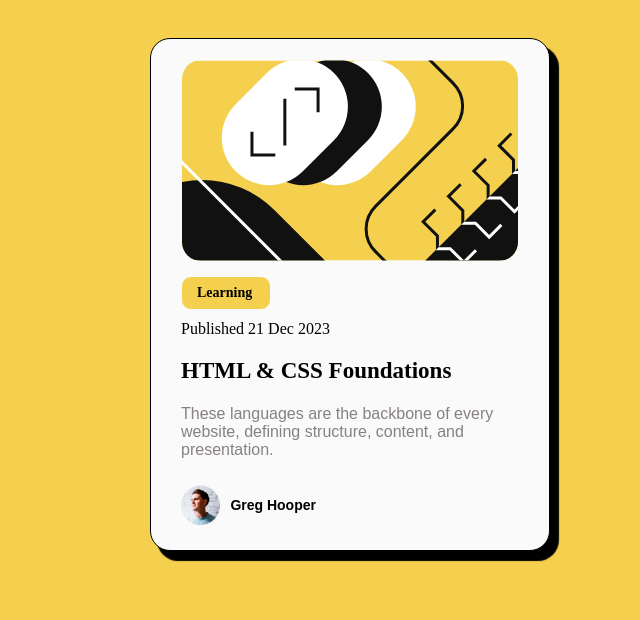
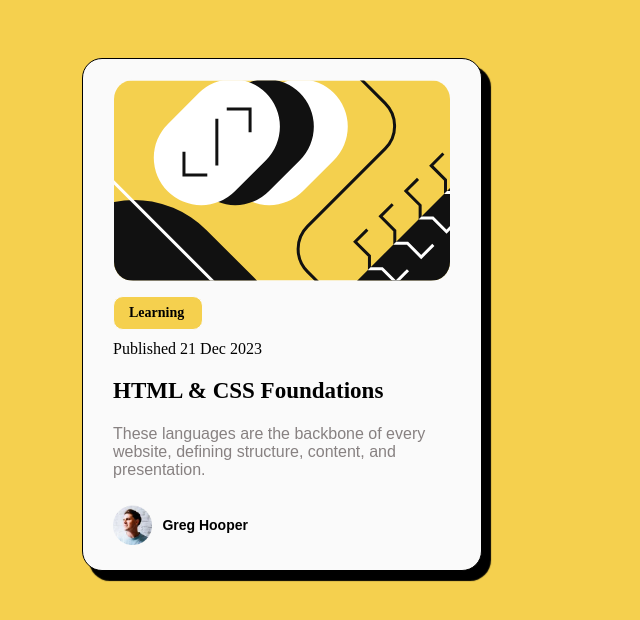
Before and after one commit to Fadhil762/blog-card, a plain HTML site: page index.html in a window 1280 px wide. Shown: the whole page, without its empty margins (358-998 px from the left). Drawn offline with Linux system fonts and the light colour scheme.

Commit message:
adjusted the margin for card container

```diff
--- a/assets/styling/main.css
+++ b/assets/styling/main.css
@@ -15,7 +15,7 @@ body{
     flex-direction:row;
     align-items: center;
     justify-content: center;
-    margin: 30px 500px 100px 500px;
+    margin: 50px auto 50px auto;
     box-shadow: 8px 9px 1px 1px #000000;
 }
 .card-wrapper{
```
